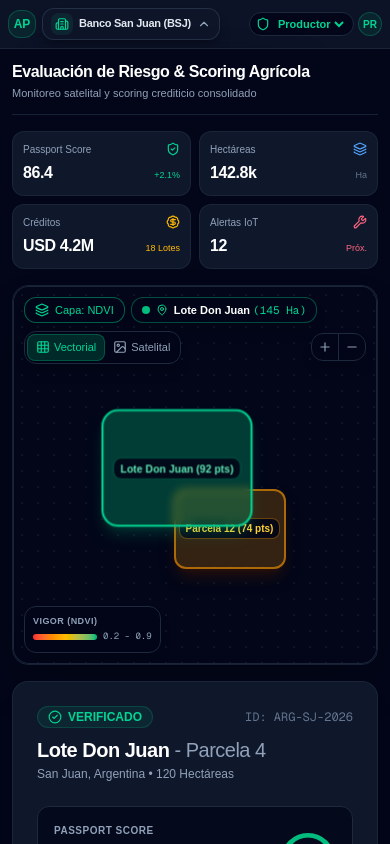
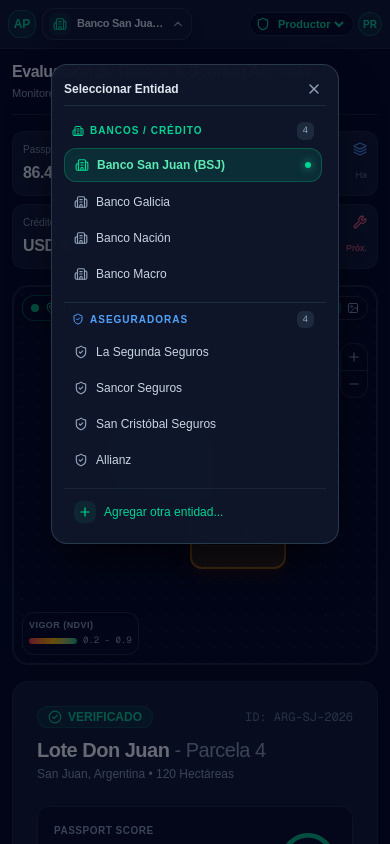
Before and after one commit to JuanGui-Flores/AgroPassport-AI, a Next.js app: page / in a window 390 px wide. Both pictures are taken after a click on the button "Banco San Juan (BSJ)". Shown: the top 844 px of the page. Built offline with nearby package versions, Linux system fonts and the light colour scheme.

Commit message:
fix(ui): adjust EntitySelector layout for mobile screen compatibility
- Remove secondary label on mobile viewports to prevent layout overflow.
- Apply responsive truncation and max-width classes to entity names.
- Reduce button padding for better fit inside narrow navigation bars.

```diff
--- a/src/components/EntitySelector.tsx
+++ b/src/components/EntitySelector.tsx
@@ -3,7 +3,7 @@
 
 import React, { useState, useSyncExternalStore, useEffect } from 'react';
 import { createPortal } from 'react-dom';
-import { Building2, ChevronDown, Plus, ShieldCheck, Sparkles, AlertCircle, CheckCircle2 } from 'lucide-react';
+import { Building2, ChevronDown, Plus, ShieldCheck, Sparkles, AlertCircle, CheckCircle2, X } from 'lucide-react';
 import { EntityOption, INITIAL_BANKS, INITIAL_INSURANCES } from '@/app/data/entities';
 
 // Hook para detectar el montaje sin violar las reglas de React Hooks
@@ -52,6 +52,8 @@
       return () => clearTimeout(timer);
     }
   }, [toast]);
+
+  const handleClose = () => setIsOpen(false);
 
   const handleAddEntity = (e: React.SyntheticEvent<HTMLFormElement>) => {
     e.preventDefault();
@@ -105,47 +107,68 @@
 
   if (!isMounted) {
     return (
-      <div className="bg-slate-900/80 border border-slate-800/80 px-2.5 py-1.5 rounded-xl text-xs font-medium text-slate-400">
+      <div className="bg-slate-900/80 border border-slate-800/80 px-2 py-1 rounded-xl text-xs font-medium text-slate-400">
         Cargando...
       </div>
     );
   }
 
   return (
-    <div className="relative inline-block text-left min-w-0">
+    <div className="relative inline-block text-left w-full min-w-0">
       {/* Botón Principal Optimizado para Mobile */}
       <button
         type="button"
         onClick={() => setIsOpen(!isOpen)}
-        className="group flex items-center gap-1.5 sm:gap-2.5 bg-slate-900/90 hover:bg-slate-800/90 text-slate-100 border border-slate-700/60 hover:border-emerald-500/50 px-2 sm:px-3.5 py-1 sm:py-2 rounded-xl text-xs font-medium transition-all shadow-lg shadow-black/20 cursor-pointer min-w-0"
+        className="group w-full flex items-center justify-between gap-1 sm:gap-2 bg-slate-900/90 hover:bg-slate-800/90 text-slate-100 border border-slate-700/60 hover:border-emerald-500/50 px-1.5 sm:px-3 py-1 sm:py-1.5 rounded-xl text-xs font-medium transition-all shadow-lg shadow-black/20 cursor-pointer min-w-0"
       >
-        <div className={`p-1 sm:p-1.5 rounded-lg shrink-0 ${selectedEntity.type === 'bank' ? 'bg-emerald-500/10 text-emerald-400' : 'bg-blue-500/10 text-blue-400'}`}>
+        <div className={`p-1 rounded-lg shrink-0 ${selectedEntity.type === 'bank' ? 'bg-emerald-500/10 text-emerald-400' : 'bg-blue-500/10 text-blue-400'}`}>
           {selectedEntity.type === 'bank' ? (
-            <Building2 className="w-3.5 h-3.5 sm:w-4 sm:h-4" />
+            <Building2 className="w-3.5 h-3.5" />
           ) : (
-            <ShieldCheck className="w-3.5 h-3.5 sm:w-4 sm:h-4" />
+            <ShieldCheck className="w-3.5 h-3.5" />
           )}
         </div>
 
-        <div className="flex flex-col text-left min-w-0">
+        <div className="flex flex-col text-left min-w-0 flex-1 px-0.5">
           <span className="text-[9px] text-slate-400 font-semibold uppercase tracking-wider leading-none hidden sm:block">
             {selectedEntity.type === 'bank' ? 'Entidad Financiera' : 'Aseguradora'}
           </span>
-          <span className="font-semibold text-slate-200 tracking-tight truncate leading-tight text-[11px] sm:text-xs max-w-22 min-[380px]:max-w-30 sm:max-w-40">
+          <span className="font-semibold text-slate-200 tracking-tight truncate leading-tight text-[11px] sm:text-xs">
             {selectedEntity.name}
           </span>
         </div>
 
-        <ChevronDown className={`w-3.5 h-3.5 sm:w-4 sm:h-4 text-slate-400 shrink-0 transition-transform duration-200 ${isOpen ? 'rotate-180 text-emerald-400' : ''}`} />
+        <ChevronDown className={`w-3.5 h-3.5 text-slate-400 shrink-0 transition-transform duration-200 ${isOpen ? 'rotate-180 text-emerald-400' : ''}`} />
       </button>
 
-      {/* Menú Desplegable Estilizado */}
-      {isOpen && (
-        <div className="absolute left-0 mt-2.5 w-64 rounded-2xl bg-slate-900/95 backdrop-blur-xl border border-slate-700/70 shadow-2xl shadow-black/60 z-50 p-2.5 space-y-3 animate-in fade-in zoom-in-95 duration-150">
+      {/* Menú Desplegable Renderizado con Portal */}
+      {isOpen &&
+        createPortal(
+          <div className="fixed inset-0 z-9990 flex items-start sm:items-none justify-center sm:justify-start">
+            {/* Backdrop interactivo compatible con accesibilidad */}
+            <button
+              type="button"
+              onClick={handleClose}
+              className="fixed inset-0 bg-slate-950/60 z-9990 cursor-default border-none w-full h-full text-left p-0"
+              aria-label="Cerrar modal"
+            />
+
+            {/* Modal / Popover flotante */}
+            <div className="relative z-9991 mt-16 sm:mt-14 sm:ml-20 w-[90vw] max-w-72 sm:w-64 rounded-2xl bg-slate-900/95 backdrop-blur-xl border border-slate-700/80 shadow-2xl shadow-black/80 p-3 space-y-3 animate-in fade-in zoom-in-95 duration-150">
+
+              <div className="flex items-center justify-between sm:hidden pb-1 border-b border-slate-800">
+                <span className="text-xs font-bold text-slate-200">Seleccionar Entidad</span>
+                <button
+                  onClick={() => setIsOpen(false)}
+                  className="p-1 text-slate-400 hover:text-white rounded-lg"
+                >
+                  <X className="w-4 h-4" />
+                </button>
+              </div>
 
               {/* Sección Bancos */}
-          <div className="space-y-1">
-            <div className="px-2.5 py-1 flex items-center justify-between">
+              <div className="space-y-1 max-h-48 overflow-y-auto pr-1">
+                <div className="px-2 py-1 flex items-center justify-between">
                   <span className="text-[10px] font-bold text-emerald-400 uppercase tracking-widest flex items-center gap-1.5">
                     <Building2 className="w-3 h-3" /> Bancos / Crédito
                   </span>
@@ -158,13 +181,13 @@
                       onSelectEntity(b);
                       setIsOpen(false);
                     }}
-                className={`w-full text-left px-3 py-2 rounded-xl text-xs flex items-center justify-between transition-all cursor-pointer ${
+                    className={`w-full text-left px-2.5 py-2 rounded-xl text-xs flex items-center justify-between transition-all cursor-pointer ${
                       selectedEntity.id === b.id
                         ? 'bg-emerald-500/15 text-emerald-300 font-semibold border border-emerald-500/30 shadow-inner'
                         : 'text-slate-300 hover:bg-slate-800/80 hover:text-white'
                     }`}
                   >
-                <div className="flex items-center gap-2.5 truncate">
+                    <div className="flex items-center gap-2 truncate">
                       <Building2 className={`w-3.5 h-3.5 shrink-0 ${selectedEntity.id === b.id ? 'text-emerald-400' : 'text-slate-400'}`} />
                       <span className="truncate">{b.name}</span>
                     </div>
@@ -175,11 +198,11 @@
                 ))}
               </div>
 
-          <div className="border-t border-slate-800/80 my-1"></div>
+              <div className="border-t border-slate-800 my-1"></div>
 
               {/* Sección Aseguradoras */}
-          <div className="space-y-1">
-            <div className="px-2.5 py-1 flex items-center justify-between">
+              <div className="space-y-1 max-h-48 overflow-y-auto pr-1">
+                <div className="px-2 py-1 flex items-center justify-between">
                   <span className="text-[10px] font-bold text-blue-400 uppercase tracking-widest flex items-center gap-1.5">
                     <ShieldCheck className="w-3 h-3" /> Aseguradoras
                   </span>
@@ -192,13 +215,13 @@
                       onSelectEntity(ins);
                       setIsOpen(false);
                     }}
-                className={`w-full text-left px-3 py-2 rounded-xl text-xs flex items-center justify-between transition-all cursor-pointer ${
+                    className={`w-full text-left px-2.5 py-2 rounded-xl text-xs flex items-center justify-between transition-all cursor-pointer ${
                       selectedEntity.id === ins.id
                         ? 'bg-blue-500/15 text-blue-300 font-semibold border border-blue-500/30 shadow-inner'
                         : 'text-slate-300 hover:bg-slate-800/80 hover:text-white'
                     }`}
                   >
-                <div className="flex items-center gap-2.5 truncate">
+                    <div className="flex items-center gap-2 truncate">
                       <ShieldCheck className={`w-3.5 h-3.5 shrink-0 ${selectedEntity.id === ins.id ? 'text-blue-400' : 'text-slate-400'}`} />
                       <span className="truncate">{ins.name}</span>
                     </div>
@@ -217,7 +240,7 @@
                     setNewName('');
                     setIsAddModalOpen(true);
                   }}
-              className="w-full text-left px-3 py-2 rounded-xl text-xs text-emerald-400 hover:bg-emerald-500/10 flex items-center gap-2 font-medium transition-all group cursor-pointer"
+                  className="w-full text-left px-2.5 py-2 rounded-xl text-xs text-emerald-400 hover:bg-emerald-500/10 flex items-center gap-2 font-medium transition-all group cursor-pointer"
                 >
                   <div className="p-1 rounded-lg bg-emerald-500/10 group-hover:bg-emerald-500/20 text-emerald-400 transition-colors">
                     <Plus className="w-3.5 h-3.5" />
@@ -226,6 +249,8 @@
                 </button>
               </div>
             </div>
+          </div>,
+          document.body
         )}
 
       {/* Modal Flotante con Portal */}
--- a/src/components/map/MapModule.tsx
+++ b/src/components/map/MapModule.tsx
@@ -27,78 +27,71 @@
   return (
     <div className="col-span-2 bg-slate-900 border border-slate-800/80 rounded-2xl overflow-hidden relative flex flex-col h-full min-h-80 sm:min-h-112.5">
 
-      {/* BARRA DE CONTROLES SUPERIORES FLOTANTES (RESPONSIVA) */}
-      <div className="absolute top-2.5 left-2.5 right-2.5 z-20 flex flex-col sm:flex-row items-stretch sm:items-center justify-between gap-2 pointer-events-none">
+      {/* BARRA SUPERIOR DE CONTROLES REORGANIZADA (LAYOUT COMPACTO) */}
+      <div className="absolute top-2 left-2 right-2 z-20 flex items-center justify-between gap-1.5 pointer-events-none">
 
-        {/* BLOQUE IZQUIERDO: Capas y Lote Activo */}
-        <div className="flex flex-wrap items-center gap-1.5 pointer-events-auto">
-          <button
-            onClick={() => setActiveLayer('ndvi')}
-            className={`backdrop-blur-md border text-[11px] sm:text-xs px-2.5 py-1 sm:py-1.5 rounded-xl font-medium flex items-center gap-1.5 shadow-lg transition cursor-pointer ${
-              activeLayer === 'ndvi'
-                ? 'bg-slate-950/90 border-emerald-500/50 text-emerald-400'
-                : 'bg-slate-950/70 border-slate-800 text-slate-400 hover:text-slate-200'
-            }`}
-          >
-            <Layers className="w-3.5 h-3.5 text-emerald-400 shrink-0" /> Capa: NDVI
-          </button>
-
-          <button
-            onClick={() => setActiveLayer('estres')}
-            className={`hidden min-[400px]:flex backdrop-blur-md border text-[11px] sm:text-xs px-2.5 py-1 sm:py-1.5 rounded-xl font-medium shadow-lg transition cursor-pointer ${
-              activeLayer === 'estres'
-                ? 'bg-slate-950/90 border-amber-500/50 text-amber-400'
-                : 'bg-slate-950/70 border-slate-800 text-slate-400 hover:text-slate-200'
-            }`}
-          >
-            Estrés Hídrico
-          </button>
-
-          {/* Indicador de Lote Activo Compacto */}
-          <div className="flex items-center gap-1.5 bg-slate-950/90 backdrop-blur-md border border-emerald-500/40 px-2.5 py-1 sm:py-1.5 rounded-xl shadow-lg">
+        {/* LOTE ACTIVO + CAPA RAPIDA */}
+        <div className="flex items-center gap-1.5 pointer-events-auto min-w-0">
+          <div className="flex items-center gap-1.5 bg-slate-950/90 backdrop-blur-md border border-emerald-500/40 px-2 sm:px-3 py-1 sm:py-1.5 rounded-xl shadow-lg min-w-0">
             <span className="relative flex h-2 w-2 shrink-0">
               <span className="animate-ping absolute inline-flex h-full w-full rounded-full bg-emerald-400 opacity-75"></span>
               <span className="relative inline-flex rounded-full h-2 w-2 bg-emerald-500"></span>
             </span>
             <MapPin className="w-3 h-3 text-emerald-400 shrink-0" />
-              <span className="text-[11px] sm:text-xs text-slate-300 truncate max-w-37.5 min-[380px]:max-w-50 sm:max-w-none">              <strong className="text-white font-semibold">{activeLote.name}</strong>{' '}
-              <span className="text-emerald-400 font-mono">({activeLote.hectareas} Ha)</span>
+            <span className="text-[11px] sm:text-xs text-slate-300 truncate">
+              <strong className="text-white font-semibold">{activeLote.name}</strong>{' '}
+              <span className="text-emerald-400 font-mono hidden min-[360px]:inline">({activeLote.hectareas} Ha)</span>
             </span>
           </div>
+
+          {/* Toggle Rápido NDVI / Estrés */}
+          <button
+            onClick={() => setActiveLayer(activeLayer === 'ndvi' ? 'estres' : 'ndvi')}
+            className={`backdrop-blur-md border text-[10px] sm:text-xs px-2 py-1 sm:py-1.5 rounded-xl font-medium flex items-center gap-1 shadow-lg transition cursor-pointer shrink-0 ${
+              activeLayer === 'ndvi'
+                ? 'bg-slate-950/90 border-emerald-500/50 text-emerald-400'
+                : 'bg-slate-950/90 border-amber-500/50 text-amber-400'
+            }`}
+          >
+            <Layers className="w-3 h-3 shrink-0" />
+            <span>{activeLayer === 'ndvi' ? 'NDVI' : 'Estrés'}</span>
+          </button>
         </div>
 
-        {/* BLOQUE DERECHO: Selector de Modo de Vista y Zoom */}
-        <div className="flex items-center justify-between sm:justify-end gap-2 pointer-events-auto w-full sm:w-auto">
-          {/* Alternador Vectorial / Satelital */}
-          <div className="flex bg-slate-950/90 backdrop-blur-md border border-slate-800 rounded-xl p-0.5 sm:p-1 shadow-lg text-[11px] sm:text-xs">
+        {/* SELECTOR VISTA VEC/SAT */}
+        <div className="flex items-center gap-1 pointer-events-auto shrink-0">
+          <div className="flex bg-slate-950/90 backdrop-blur-md border border-slate-800 rounded-xl p-0.5 shadow-lg text-[10px] sm:text-xs">
             <button
               onClick={() => setMapView('vectorial')}
-              className={`flex items-center gap-1 px-2 py-1 rounded-lg transition cursor-pointer ${
+              className={`flex items-center gap-1 px-1.5 sm:px-2 py-0.5 sm:py-1 rounded-lg transition cursor-pointer ${
                 mapView === 'vectorial'
                   ? 'bg-emerald-500/20 text-emerald-400 border border-emerald-500/30 font-medium'
                   : 'text-slate-400 hover:text-slate-200'
               }`}
             >
-              <Grid className="w-3.5 h-3.5" /> Vectorial
+              <Grid className="w-3 h-3" /> <span className="hidden min-[400px]:inline">Vectorial</span>
             </button>
             <button
               onClick={() => setMapView('satelital')}
-              className={`flex items-center gap-1 px-2 py-1 rounded-lg transition cursor-pointer ${
+              className={`flex items-center gap-1 px-1.5 sm:px-2 py-0.5 sm:py-1 rounded-lg transition cursor-pointer ${
                 mapView === 'satelital'
                   ? 'bg-emerald-500/20 text-emerald-400 border border-emerald-500/30 font-medium'
                   : 'text-slate-400 hover:text-slate-200'
               }`}
             >
-              <ImageIcon className="w-3.5 h-3.5" /> Satelital
+              <ImageIcon className="w-3 h-3" /> <span className="hidden min-[400px]:inline">Satelital</span>
             </button>
           </div>
+        </div>
 
-          {/* Botones de Zoom */}
-          <div className="flex bg-slate-950/90 backdrop-blur-md border border-slate-800 rounded-xl overflow-hidden shadow-lg text-slate-300 shrink-0">
+      </div>
+
+      {/* CONTROLES FLOTANTES LATERALES (ZOOM EN VERTICAL A LA DERECHA) */}
+      <div className="absolute right-2 top-14 z-20 flex flex-col bg-slate-950/90 backdrop-blur-md border border-slate-800 rounded-xl overflow-hidden shadow-xl text-slate-300 shrink-0">
         <button
           onClick={handleZoomIn}
           title="Zoom +"
-              className="p-1.5 hover:bg-slate-800 text-slate-400 hover:text-slate-100 transition border-r border-slate-800 cursor-pointer"
+          className="p-1.5 hover:bg-slate-800 text-slate-400 hover:text-slate-100 transition border-b border-slate-800 cursor-pointer"
         >
           <Plus className="w-3.5 h-3.5" />
         </button>
@@ -110,12 +103,11 @@
           <Minus className="w-3.5 h-3.5" />
         </button>
       </div>
-        </div>
-
-      </div>
 
       {/* CONTENEDOR DEL MAPA GIS */}
-        <div className="flex-1 bg-slate-950 relative flex items-center justify-center overflow-hidden min-h-65">        {/* Fondo Capa Vectorial */}
+      <div className="flex-1 bg-slate-950 relative flex items-center justify-center overflow-hidden min-h-65">
+
+        {/* Fondo Capa Vectorial */}
         {mapView === 'vectorial' && (
           <div className="absolute inset-0 bg-[radial-gradient(#1e293b_1px,transparent_1px)] bg-size-[16px_16px] opacity-40"></div>
         )}
@@ -135,13 +127,13 @@
           {/* Polígono Lote 1 */}
           <button
             onClick={() => onSelectLote('ARG-SJ-2026')}
-            className={`absolute top-1/3 left-1/4 w-36 sm:w-48 h-28 sm:h-36 border-2 rounded-2xl flex items-center justify-center backdrop-blur-xs cursor-pointer transition shadow-lg ${
+            className={`absolute top-1/3 left-1/4 w-28 sm:w-48 h-20 sm:h-36 border-2 rounded-2xl flex items-center justify-center backdrop-blur-xs cursor-pointer transition shadow-lg ${
               selectedLoteId === 'ARG-SJ-2026'
                 ? 'bg-emerald-500/30 border-emerald-400 shadow-emerald-500/20 scale-105 z-10'
                 : 'bg-emerald-500/20 border-emerald-500/60 hover:bg-emerald-500/30 shadow-emerald-950/50'
             }`}
           >
-            <span className="text-[10px] sm:text-[11px] font-bold text-emerald-300 bg-slate-950/90 border border-emerald-500/40 px-1.5 py-0.5 rounded-lg text-center">
+            <span className="text-[9px] sm:text-[11px] font-bold text-emerald-300 bg-slate-950/90 border border-emerald-500/40 px-1.5 py-0.5 rounded-lg text-center truncate max-w-[90%]">
               Lote Don Juan (92 pts)
             </span>
           </button>
@@ -149,39 +141,40 @@
           {/* Polígono Lote 2 */}
           <button
             onClick={() => onSelectLote('ARG-SJ-2027')}
-            className={`absolute bottom-1/4 right-1/4 w-28 sm:w-36 h-20 sm:h-28 border-2 rounded-xl flex items-center justify-center backdrop-blur-xs cursor-pointer transition shadow-lg ${
+            className={`absolute bottom-1/4 right-1/4 w-24 sm:w-36 h-16 sm:h-28 border-2 rounded-xl flex items-center justify-center backdrop-blur-xs cursor-pointer transition shadow-lg ${
               selectedLoteId === 'ARG-SJ-2027'
                 ? 'bg-amber-500/30 border-amber-400 shadow-amber-500/20 scale-105 z-10'
                 : 'bg-amber-500/20 border-amber-500/60 hover:bg-amber-500/30 shadow-amber-950/50'
             }`}
           >
-            <span className="text-[10px] sm:text-[11px] font-bold text-amber-300 bg-slate-950/90 border border-amber-500/40 px-1.5 py-0.5 rounded-lg text-center">
+            <span className="text-[9px] sm:text-[11px] font-bold text-amber-300 bg-slate-950/90 border border-amber-500/40 px-1.5 py-0.5 rounded-lg text-center truncate max-w-[90%]">
               Parcela 12 (74 pts)
             </span>
           </button>
         </div>
 
         {/* Leyenda del Índice NDVI (Abajo Izquierda) */}
-        <div className="absolute bottom-2.5 left-2.5 z-10 bg-slate-950/90 backdrop-blur-md border border-slate-800 rounded-xl p-2 shadow-lg space-y-0.5">
+        <div className="absolute bottom-2 left-2 z-10 bg-slate-950/90 backdrop-blur-md border border-slate-800 rounded-xl p-1.5 sm:p-2 shadow-lg space-y-0.5">
           <p className="text-[9px] sm:text-[10px] font-semibold text-slate-400 uppercase tracking-wider">Vigor (NDVI)</p>
           <div className="flex items-center gap-1.5">
-            <div className="h-1.5 w-16 sm:w-24 rounded-full bg-linear-to-r from-red-500 via-amber-400 to-emerald-500"></div>
+            <div className="h-1.5 w-12 sm:w-24 rounded-full bg-linear-to-r from-red-500 via-amber-400 to-emerald-500"></div>
             <span className="text-[9px] sm:text-[10px] font-mono text-slate-400">0.2 - 0.9</span>
           </div>
         </div>
 
-        {/* METADATOS DEL SATÉLITE (Abajo Derecha - Oculto en pantallas muy chicas para liberar vista) */}
-        <div className="hidden min-[480px]:block absolute bottom-2.5 right-2.5 z-10 bg-slate-950/80 backdrop-blur-md border border-slate-800/80 rounded-xl p-2 text-right space-y-0.5 shadow-lg">
+        {/* METADATOS DEL SATÉLITE (Abajo Derecha) */}
+        <div className="hidden min-[520px]:block absolute bottom-2 right-2 z-10 bg-slate-950/80 backdrop-blur-md border border-slate-800/80 rounded-xl p-2 text-right space-y-0.5 shadow-lg">
           <p className="text-[10px] text-slate-400 font-mono">
-            Última captura: <span className="text-slate-200">Sentinel-2</span>
+            Captura: <span className="text-slate-200">Sentinel-2</span>
           </p>
           <div className="text-slate-500 flex items-center justify-end gap-1 text-[10px] font-mono">
-            <span>Capa: {mapView.toUpperCase()}</span>
+            <span>{mapView.toUpperCase()}</span>
             <span>•</span>
             <Compass className="w-3 h-3 text-emerald-500 inline ml-0.5" />
             <span className="text-slate-400">GIS Engine</span>
           </div>
         </div>
+
       </div>
     </div>
   );
--- a/src/components/navbar/Navbar.tsx
+++ b/src/components/navbar/Navbar.tsx
@@ -41,19 +41,22 @@
   return (
     <header className="bg-slate-900/80 backdrop-blur-md border-b border-slate-800/80 sticky top-0 z-50 px-2 sm:px-6 py-2 sm:py-3.5 flex items-center justify-between gap-1.5 sm:gap-4 overflow-hidden">
       {/* Brand & Selector de Entidad */}
-      <div className="flex items-center gap-1.5 sm:gap-3 min-w-0 shrink">
+      <div className="flex items-center gap-1.5 sm:gap-3 min-w-0 flex-1 sm:flex-initial">
         <div className="flex items-center gap-1.5 shrink-0">
           <div className="w-7 h-7 sm:w-8 sm:h-8 rounded-xl bg-emerald-500/10 border border-emerald-500/30 flex items-center justify-center font-bold text-emerald-400 text-xs sm:text-sm">
             AP
           </div>
-          <span className="font-bold text-white tracking-wide text-xs sm:text-base hidden min-[400px]:inline">
+          {/* Se oculta el texto largo en pantallas muy pequeñas (<420px) para liberar espacio horizontal */}
+          <span className="font-bold text-white tracking-wide text-xs sm:text-base hidden min-[420px]:inline">
             AgroPassport <span className="text-emerald-400">AI</span>
           </span>
         </div>
 
         <span className="h-4 w-px bg-slate-800 hidden md:block"></span>
 
-<div className="flex items-center min-w-0 max-w-32.5 min-[380px]:max-w-42.5 sm:max-w-none">          <EntitySelector
+        {/* Selector de Entidad con ancho adaptable e invulnerabilidad a desbordamientos */}
+        <div className="flex items-center min-w-0 max-w-[110px] min-[380px]:max-w-[150px] min-[440px]:max-w-[180px] sm:max-w-none">
+          <EntitySelector
             selectedEntity={selectedEntity}
             onSelectEntity={onSelectEntity}
           />
@@ -98,7 +101,7 @@
           <span className="absolute top-1.5 right-1.5 w-2 h-2 bg-emerald-400 rounded-full"></span>
         </button>
 
-        {/* Perfil / Avatar (Se oculta el texto en móviles pequeños) */}
+        {/* Perfil / Avatar */}
         <div className="flex items-center gap-2 sm:pl-2 sm:border-l sm:border-slate-800">
           <div className="w-6 h-6 sm:w-7 sm:h-7 rounded-full bg-emerald-500/10 border border-emerald-500/30 flex items-center justify-center font-bold text-emerald-400 text-[10px] sm:text-xs shrink-0">
             {getRoleInitials(user?.role)}
```
Lines whose indentation alone changed are shown as unchanged.
